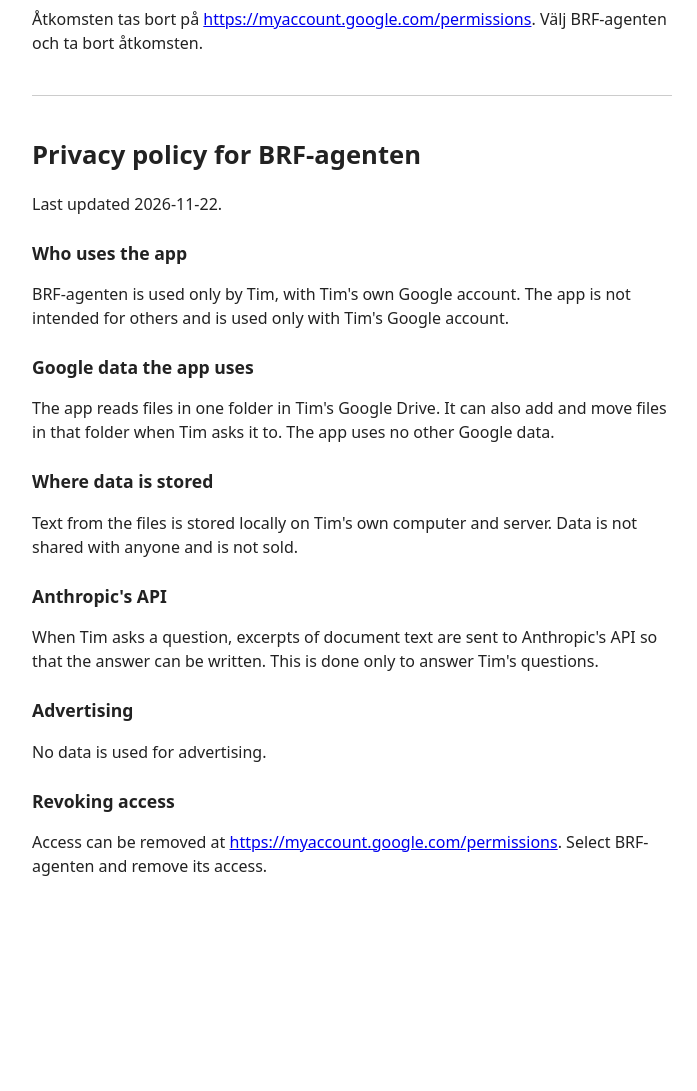
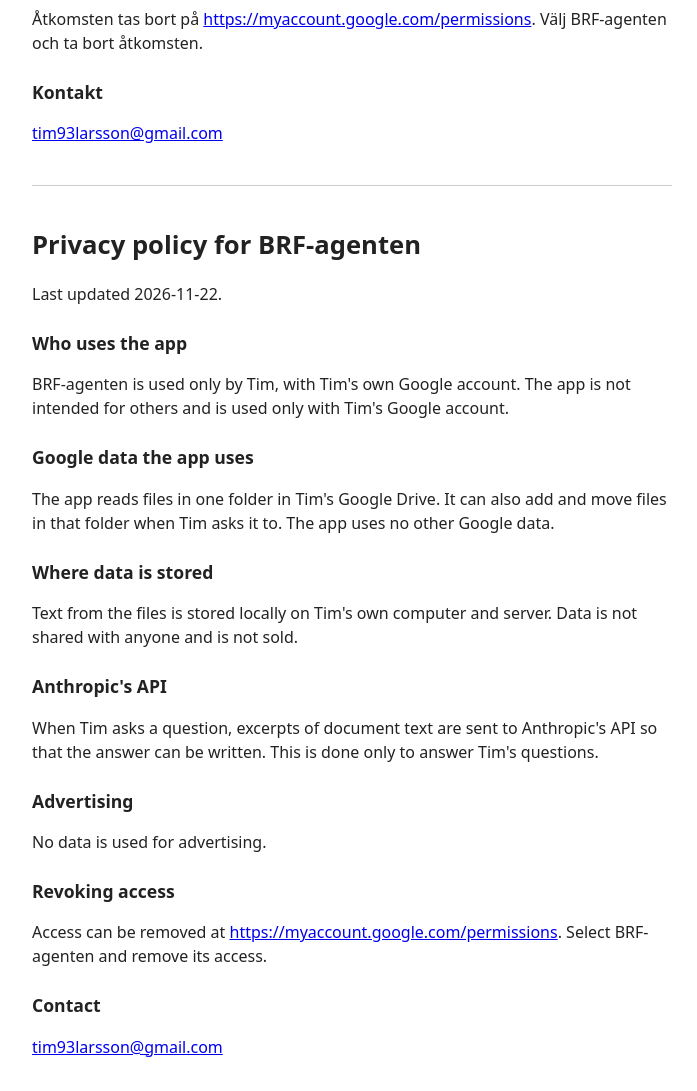
Before and after one commit to gs06tila/gs06tila.github.io, a plain HTML site: page privacy.html in a window 1280 px wide. Shown: the part 760-1851 px from the top of the page, without its empty margins (288-985 px from the left). Before the commit the page ends 1670 px from the top, so only its background shows below. Drawn offline with Linux system fonts and the light colour scheme.

Commit message:
Add the contact address
Co-Authored-By: Claude Fable 5.2 <noreply@anthropic.com>

```diff
--- a/privacy.html
+++ b/privacy.html
@@ -23,7 +23,8 @@
 <p>Ingen data används för reklam.</p>
 <h2>Återkalla åtkomsten</h2>
 <p>Åtkomsten tas bort på <a href="https://myaccount.google.com/permissions">https://myaccount.google.com/permissions</a>. Välj BRF-agenten och ta bort åtkomsten.</p>
-<!--CONTACT-SV-->
+<h2>Kontakt</h2>
+<p><a href="mailto:tim93larsson@gmail.com">tim93larsson@gmail.com</a></p>
 
 <hr>
 
@@ -42,7 +43,8 @@
 <p>No data is used for advertising.</p>
 <h2>Revoking access</h2>
 <p>Access can be removed at <a href="https://myaccount.google.com/permissions">https://myaccount.google.com/permissions</a>. Select BRF-agenten and remove its access.</p>
-<!--CONTACT-EN-->
+<h2>Contact</h2>
+<p><a href="mailto:tim93larsson@gmail.com">tim93larsson@gmail.com</a></p>
 </div>
 </body>
 </html>
```
Also changed, not shown: index.html (+1 -1 lines).
